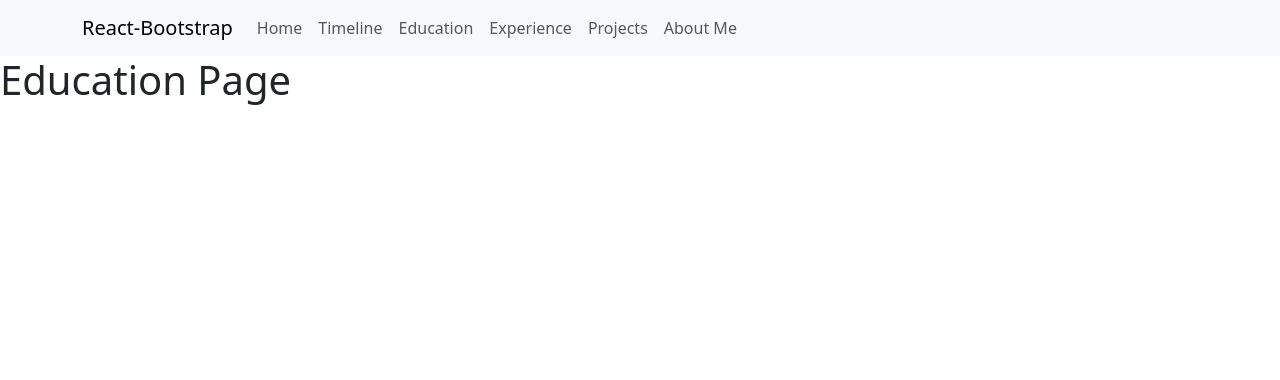
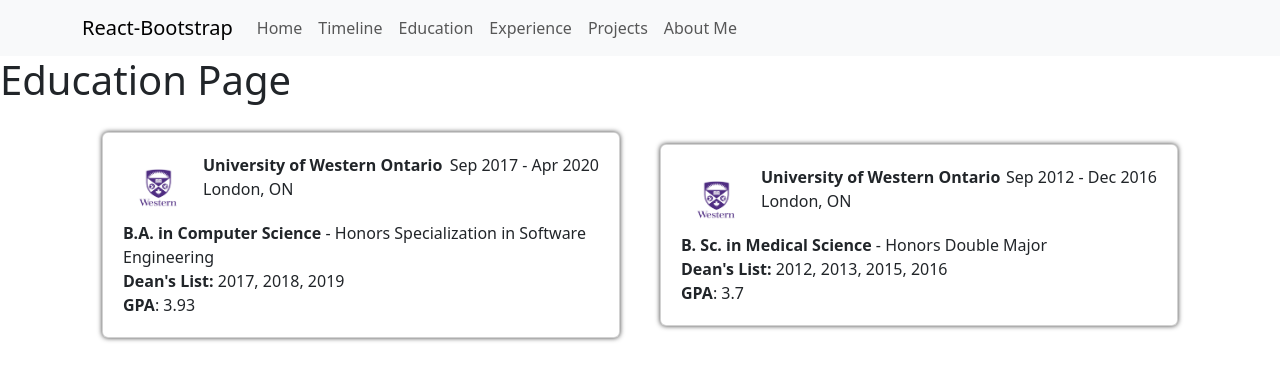
Before and after one commit to beeckusu/project-personal, a React (Create React App) app: page /education in a window 1280 px wide. Shown: the top 380 px of the page. Built offline with nearby package versions, Linux system fonts and the light colour scheme.

Commit message:
PP-16: Display Education in Cards
    Create cards to display education information. Fill in information for
    both degrees.

```diff
--- /dev/null
+++ b/src/cards/EducationCard.js
@@ -0,0 +1,28 @@
+import { Card } from 'react-bootstrap';
+
+const EducationCard = ({ education }) => {
+
+    return (
+        <Card className='education-card'>
+            {education.icon && <img src={education.icon} alt="company icon" class="education-icon"></img>}
+            <div class="education-preface">
+                <p class='layout-flex title'>
+                    <b class='title layout-left-aligned school'>{education.school}</b>
+                    <span class='layout-right-aligned date'>{education.endDate ? education.startDate + " - " + education.endDate : education.startDate}</span>
+                </p>
+                <p class='location'>{education.location}</p>
+            </div>
+            <p class='degree'><b>{education.degree}</b> - {education.specialization}</p>
+            <p class='deans-list'><b>Dean's List:</b> {
+                education.deansList.reduce((accumulator, currentValue) => {
+                    return accumulator + ", " + currentValue;
+                })
+            }</p>
+            <p class='gpa'><b>GPA</b>: {education.gpa}</p>
+        </Card>
+    );
+
+}
+
+
+export default EducationCard;
--- a/src/css/modules.css
+++ b/src/css/modules.css
@@ -1,5 +1,6 @@
 .container.experience-array,
-.container.project-array {
+.container.project-array,
+.container.education-array {
     display: flex;
     flex-direction: row;
     flex-wrap: wrap;
@@ -7,14 +8,16 @@
 }
 
 .container.experience-array>*,
-.container.project-array>* {
+.container.project-array>*,
+.container.education-array>* {
     flex-basis: calc(100% / 2 - 40px);
     margin: 20px;
 
 }
 
 .experience-array .experience-card,
-.project-array .project-card {
+.project-array .project-card,
+.education-array .education-card {
     margin: 20px;
     padding: 20px;
     -webkit-box-shadow: 0px 0px 5px 0px rgba(0, 0, 0, 0.75);
@@ -22,7 +25,8 @@
 }
 
 .experience-icon,
-.project-icon {
+.project-icon,
+.education-icon {
     width: 50px;
     height: 50px;
     margin: 10px 20px 10px 10px;
@@ -30,13 +34,15 @@
 }
 
 .experience-card .experience-preface,
-.project-card .project-preface {
+.project-card .project-preface,
+.education-card .education-preface {
     margin-bottom: 20px;
     margin-left: 80px;
 }
 
 .experience-card .title,
-.project-card .title {
+.project-card .title,
+.education-card .title {
     font-size: 20px;
     margin: 0px;
 }
@@ -48,7 +54,14 @@
 .project-card .date,
 .project-card .location,
 .project-card .description,
-.project-card .url {
+.project-card .url,
+.education-card .school,
+.education-card .date,
+.education-card .location,
+.education-card .degree,
+.education-card .specialization,
+.education-card .gpa,
+.education-card .deans-list {
     font-size: 16px;
     margin: 0px;
 }
--- a/src/pages/EducationPage.js
+++ b/src/pages/EducationPage.js
@@ -1,7 +1,44 @@
+import { Container } from 'react-bootstrap';
+import EducationCard from '../cards/EducationCard';
+import uwoIcon from '../assets/icon-uwo.gif';
+
+
+const education = [
+    {
+        icon: uwoIcon,
+        school: "University of Western Ontario",
+        location: "London, ON",
+        degree: "B.A. in Computer Science",
+        specialization: "Honors Specialization in Software Engineering",
+        deansList: [2017, 2018, 2019],
+        gpa: "3.93",
+        startDate: "Sep 2017",
+        endDate: "Apr 2020",
+    },
+    {
+        icon: uwoIcon,
+        school: "University of Western Ontario",
+        location: "London, ON",
+        degree: "B. Sc. in Medical Science",
+        specialization: "Honors Double Major",
+        deansList: [2012, 2013, 2015, 2016],
+        gpa: "3.7",
+        startDate: "Sep 2012",
+        endDate: "Dec 2016",
+    },
+]
+
 const EducationPage = () => {
     return (
         <div>
             <h1>Education Page</h1>
+            <Container className='education-array'>
+                {
+                    education.map((education) => {
+                        return <EducationCard education={education} />
+                    })
+                }
+            </Container>
         </div>
     );
 }
```
Also changed, not shown: src/assets/icon-uwo.gif (added).
